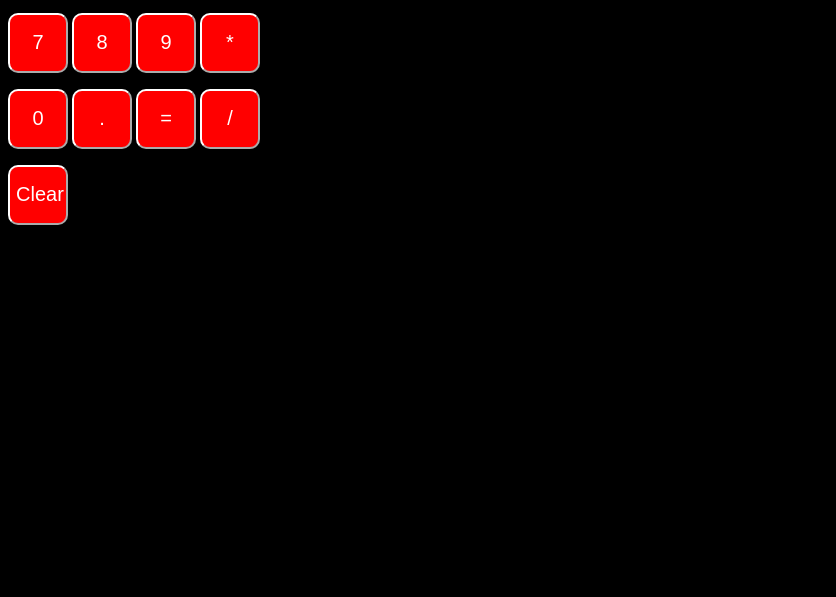
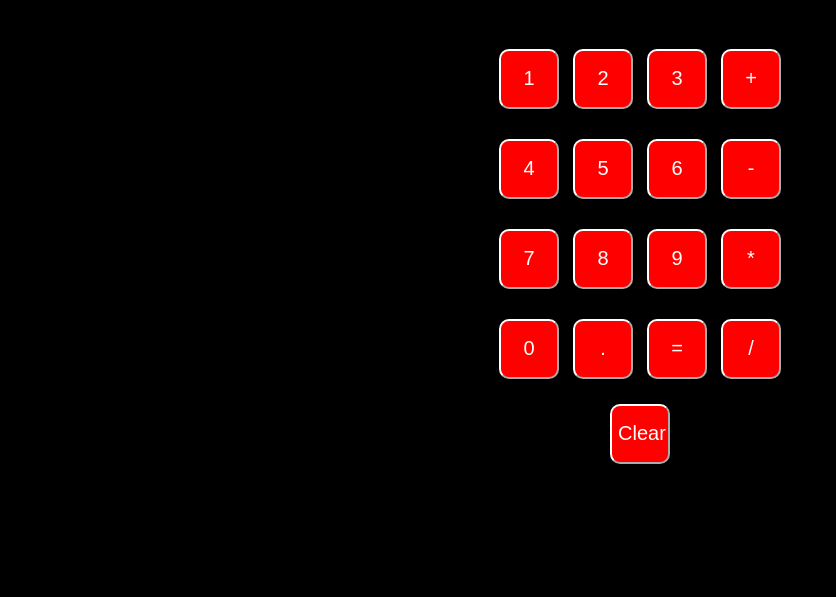
Before and after one commit to Diksha0032/calci_js, a plain HTML site: page index.html in a window 1280 px wide. Shown: the part 219-816 px from the top of the page, without its empty margins (0-836 px from the left). Drawn offline with Linux system fonts and the light colour scheme.

Commit message:
aligned items at center

```diff
--- a/index.html
+++ b/index.html
@@ -1,6 +1,23 @@
 <!DOCTYPE html>
 <html>
   <style>
+     .calculator {
+    display: flex;
+    flex-direction: column;
+    align-items: center;
+    justify-content: center;
+    height: 100vh;
+    gap: 10px;
+  }
+
+  p {
+    margin: 5px 0;
+  }
+
+  button {
+    margin: 5px;
+  }
+
     body{
       background-color: black;
     }
@@ -31,6 +48,7 @@
   </script>
   </head>
   <body>
+    <div class="calculator">
     <h1>Calci</h1>
     <p><span id="Input-display"></span></p>
     <p><span id="Output-display"></span></p>
@@ -120,6 +138,7 @@
       console.log(calci);
       document.getElementById('Input-display').innerText = '';
   document.getElementById('Output-display').innerText = '';">Clear</button>
+    </div>
   </body>
 
 
```
